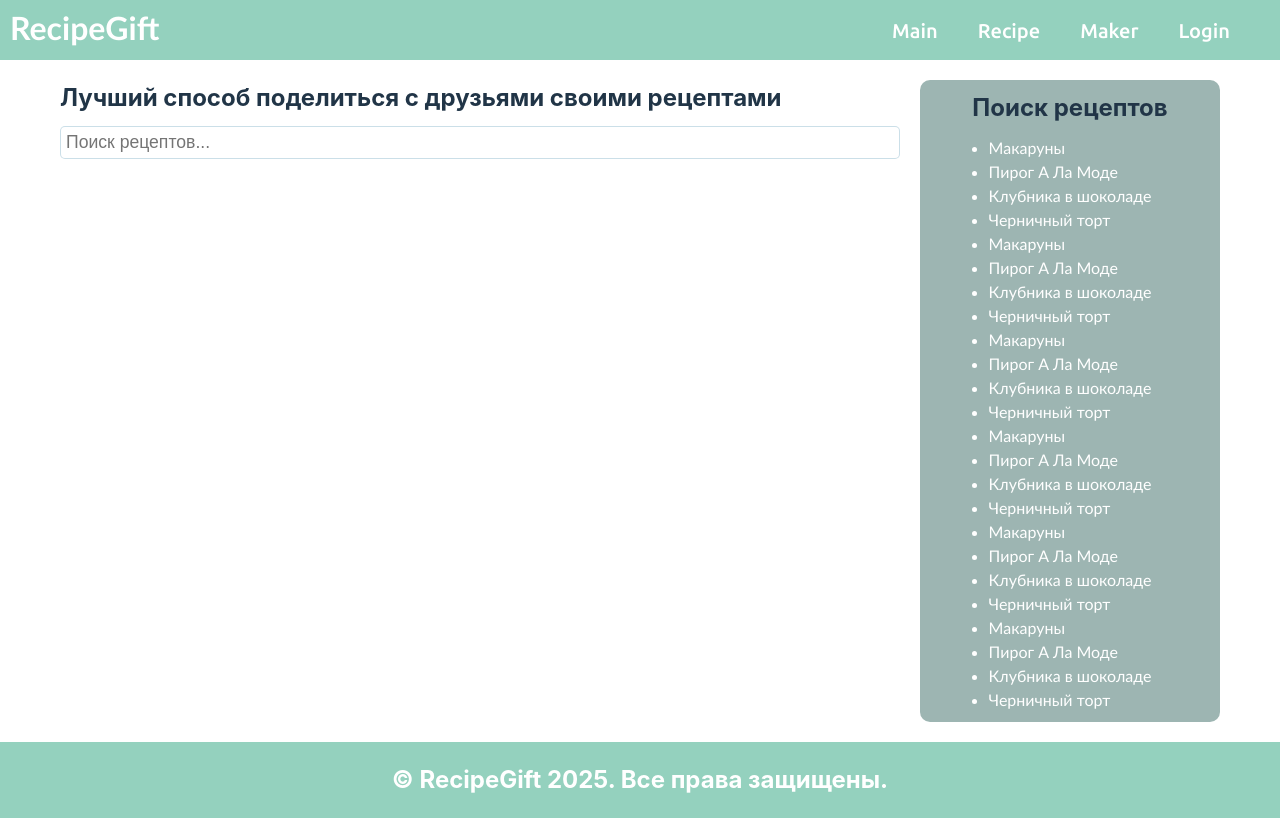
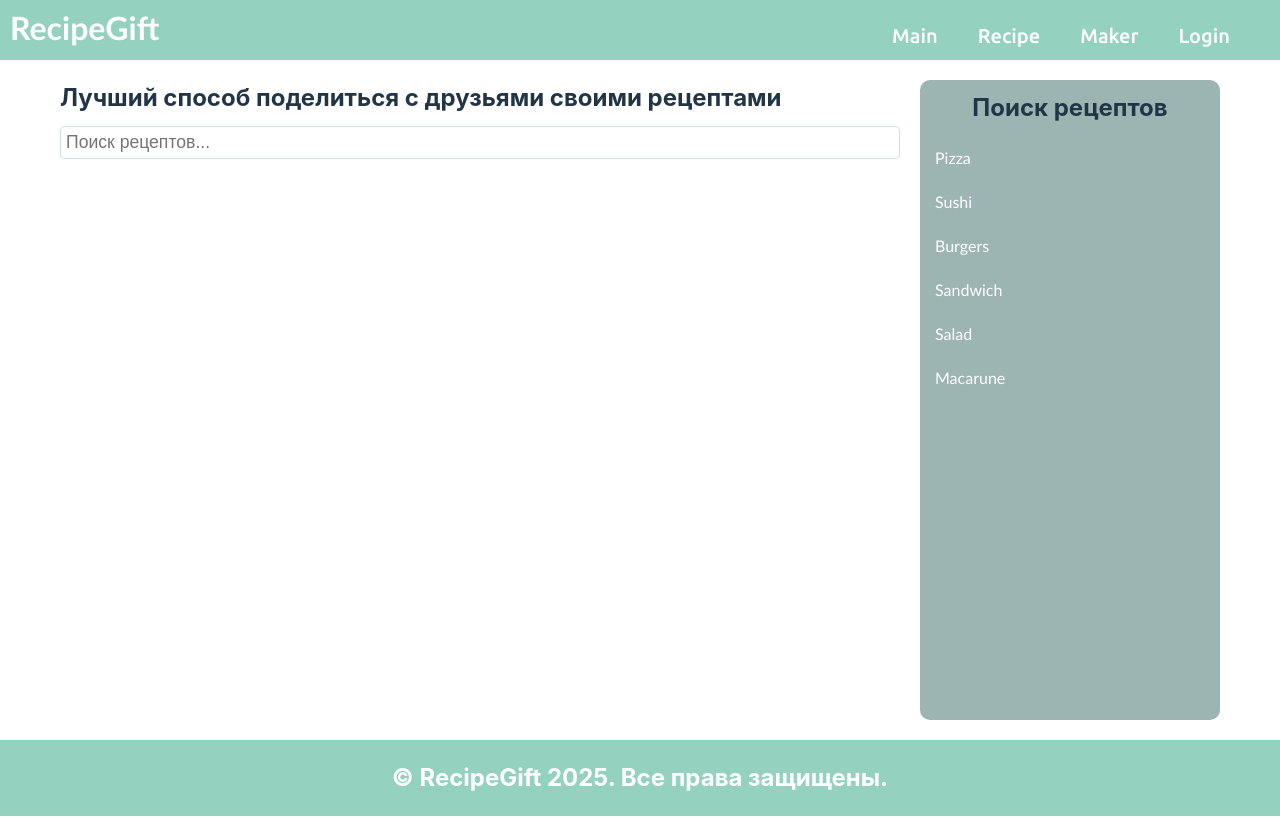
Before and after one commit to TanS36/RecipeGift, a React (Vite) app: page / in a window 1280 px wide. Built offline with nearby package versions, Linux system fonts and the light colour scheme.

Commit message:
better navigate

```diff
--- a/src/components/Navigate.css
+++ b/src/components/Navigate.css
@@ -7,12 +7,31 @@ aside {
     border-radius: 10px;
 }
 
-h2{
+h2 {
     margin-bottom: 10px;
 }
 
-li{
+ul {
+    padding-left: 0;
+    text-align: left;
+    width: 100%;
+}
+
+li {
     font-family: 'Trebuchet MS', 'Lucida Sans Unicode', 'Lucida Grande', 'Lucida Sans', Arial, sans-serif;
-    color:#ffffff
+    color: #ffffff;
+    list-style: none;
+    padding: 5px 0;
+}
 
+li a {
+    color: #ffffff;
+    text-decoration: none;
+    display: block;
+    width: 100%;
+    padding: 5px 10px;
 }
+
+li a:hover {
+    color: #0000ff;
+}
--- a/src/components/Navigate.jsx
+++ b/src/components/Navigate.jsx
@@ -1,34 +1,45 @@
 import './Navigate.css';
+import { Link } from "react-router-dom";
+
+const favoriteFoods = [
+  {
+    id: 1,
+    title: "Pizza",
+  },
+  {
+    id: 2,
+    title: "Sushi",
+  },
+  {
+    id: 3,
+    title: "Burgers",
+  },
+  {
+    id: 4,
+    title: "Sandwich",
+  },
+  {
+    id: 5,
+    title: "Salad",
+  },
+  {
+    id: 6,
+    title: "Macarune",
+  },
+];
+
+
 
 function Navigate() {
   return (
     <aside>
      <h2>Поиск рецептов</h2>
-      <ul>
-        <li>Макаруны</li>
-        <li>Пирог А Ла Моде</li>
-        <li>Клубника в шоколаде</li>
-        <li>Черничный торт</li>
-        <li>Макаруны</li>
-        <li>Пирог А Ла Моде</li>
-        <li>Клубника в шоколаде</li>
-        <li>Черничный торт</li>
-        <li>Макаруны</li>
-        <li>Пирог А Ла Моде</li>
-        <li>Клубника в шоколаде</li>
-        <li>Черничный торт</li>
-        <li>Макаруны</li>
-        <li>Пирог А Ла Моде</li>
-        <li>Клубника в шоколаде</li>
-        <li>Черничный торт</li>
-        <li>Макаруны</li>
-        <li>Пирог А Ла Моде</li>
-        <li>Клубника в шоколаде</li>
-        <li>Черничный торт</li>
-        <li>Макаруны</li>
-        <li>Пирог А Ла Моде</li>
-        <li>Клубника в шоколаде</li>
-        <li>Черничный торт</li>
+     <ul>
+        {favoriteFoods.map((food) => (
+          <li key={food.id}>
+            <Link to={`/maker/${food.title}`}>{food.title}</Link>
+          </li>
+        ))}
       </ul>
     </aside>
   );
--- a/src/main.jsx
+++ b/src/main.jsx
@@ -12,6 +12,7 @@ import Search from './components/Search';
 import Login from "./pages/loginpage.jsx";
 import Profile from "./pages/profilepage.jsx";
 import Register from "./pages/reqisterpage.jsx"
+import MakerPage from "./pages/makerpage.jsx";
 
 const router = createBrowserRouter([
   {
@@ -21,6 +22,7 @@ const router = createBrowserRouter([
     children: [
       { path: "contacts/:contactId", element: <Contact /> },
       { path: "search", element: <Search /> },
+      { path: "maker/:title", element: <MakerPage /> },
     ],
   },
   { path: "/login", element: <Login /> },
--- /dev/null
+++ b/src/pages/makerpage.jsx
@@ -0,0 +1,41 @@
+import React from "react";
+import { useParams } from "react-router-dom";
+import styles from "../assets/maker.module.sass";
+
+const favoriteFoods = [
+  {
+    id: 1,
+    image: "https://avatars.mds.yandex.net/i?id=b98640bcd9220f4ba38ca4c60bc377f2a39f4807-10814926-images-thumbs&n=13",
+    title: "Pizza",
+    description: "Сытная и вкусная итальянская классика.",
+  },
+  {
+    id: 2,
+    image: "https://avatars.mds.yandex.net/i?id=867fb22a86b18c1d25b195b9d0cf809542b4b86a-5583576-images-thumbs&n=13",
+    title: "Sushi",
+    description: "Легкие и изысканные японские роллы.",
+  },
+  {
+    id: 3,
+    image: "https://i.pinimg.com/736x/da/33/12/da331278c558c22171aff64edf5dd8f4.jpg",
+    title: "Burgers",
+    description: "Сочные бургеры с разными начинками.",
+  },
+];
+
+export default function MakerPage() {
+  const { title } = useParams();
+  const food = favoriteFoods.find((item) => item.title.toLowerCase() === title.toLowerCase());
+
+  if (!food) {
+    return <p className={styles.notFound}>Блюдо не найдено</p>;
+  }
+
+  return (
+    <div className={styles.makerContainer}>
+      <img src={food.image} alt={food.title} className={styles.foodImage} />
+      <h2 className={styles.foodTitle}>{food.title}</h2>
+      <p className={styles.foodDescription}>{food.description}</p>
+    </div>
+  );
+}
```
Also changed, not shown: src/assets/maker.module.sass (added).
